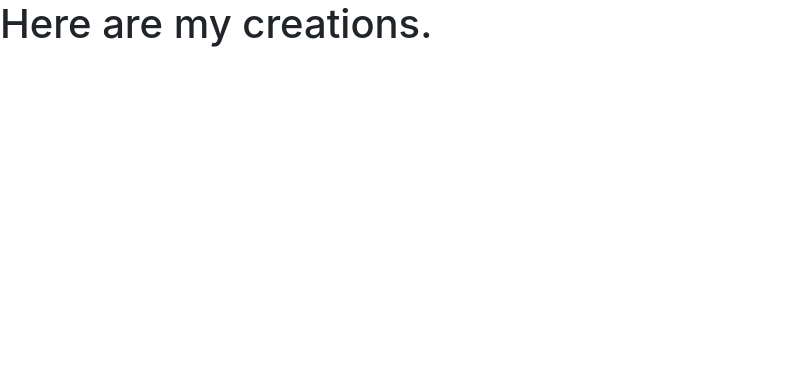
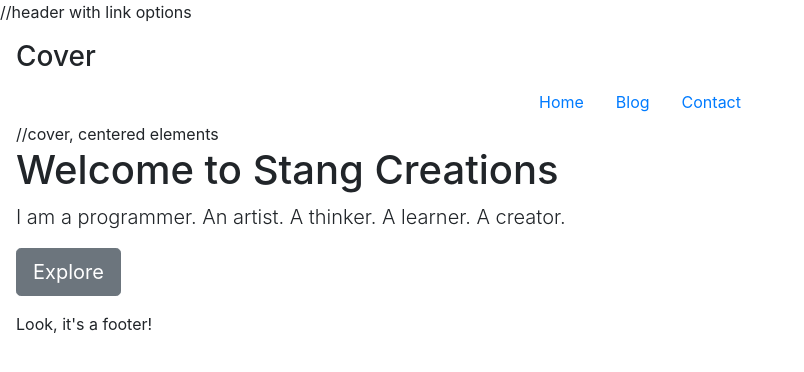
Before and after one commit to StangCreations/stangcreations.github.io, a plain HTML site: page index.html in a window 1280 px wide. Shown: the whole page, without its empty margins (0-804 px from the left). Drawn offline with nearby package versions, Linux system fonts and the light colour scheme.

Commit message:
Update index.html

```diff
--- a/index.html
+++ b/index.html
@@ -11,7 +11,34 @@
     <title>Welcome</title>
   </head>
   <body>
-    <h1>Here are my creations. </h1>
+    //header with link options
+    <div class="cover-container d-flex h-100 p-3 mx-auto flex-column">
+          <header class="masthead mb-auto">
+            <div class="inner">
+              <h3 class="masthead-brand">Cover</h3>
+              <nav class="nav nav-masthead justify-content-center">
+                <a class="nav-link active" href="https://stangcreations.github.io/">Home</a>
+                <a class="nav-link" href="stangcreations.blogspot.com">Blog</a>
+                <a class="nav-link" href="#">Contact</a>
+              </nav>
+            </div>
+          </header>
+          //cover, centered elements
+          <main role="main" class="inner cover">
+            <h1 class="cover-heading">Welcome to Stang Creations</h1>
+            <p class="lead">I am a programmer. An artist. A thinker. A learner. A creator.</p>
+            <p class="lead">
+              <a href="#" class="btn btn-lg btn-secondary">Explore</a>
+            </p>
+          </main>
 
+          <footer class="mastfoot mt-auto">
+            <div class="inner">
+              <p>Look, it's a footer!</p>
+            </div>
+          </footer>
+        </div>
+
+    </div>
   </body>
 </html>
```
